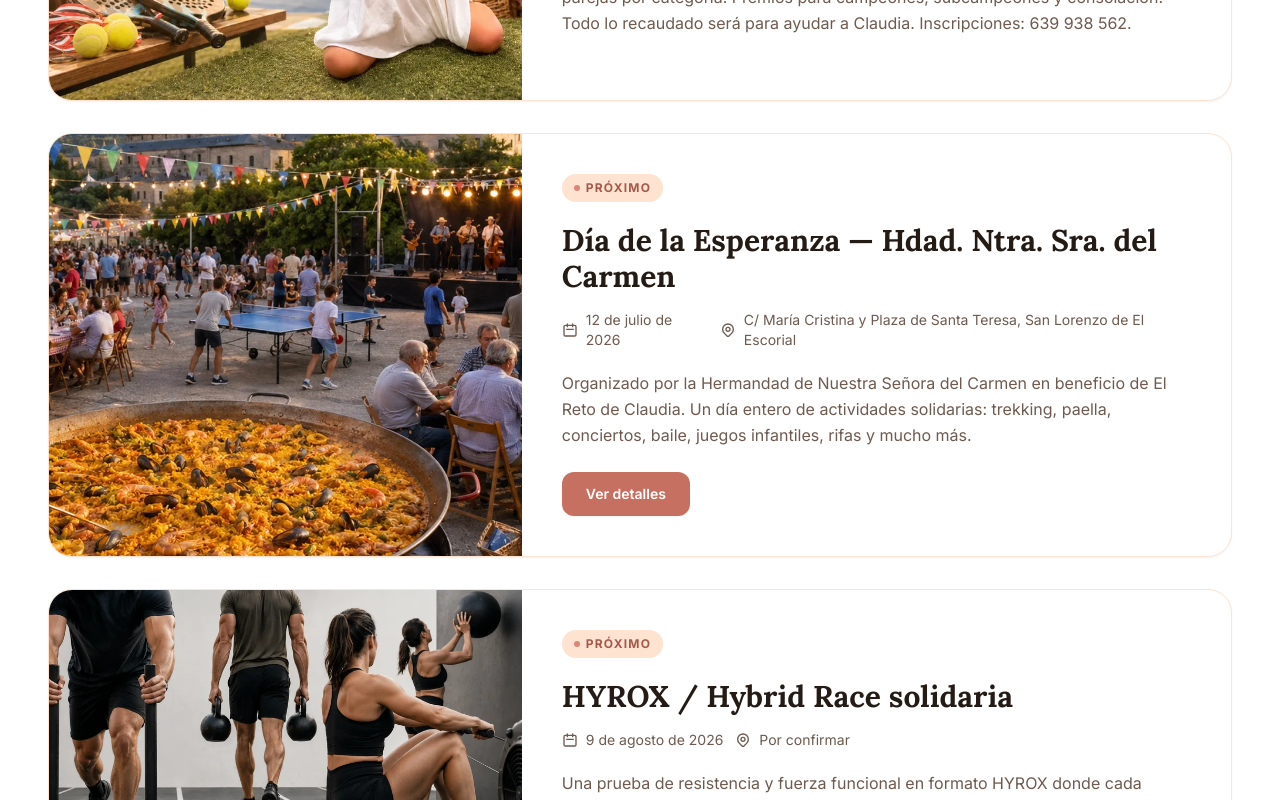
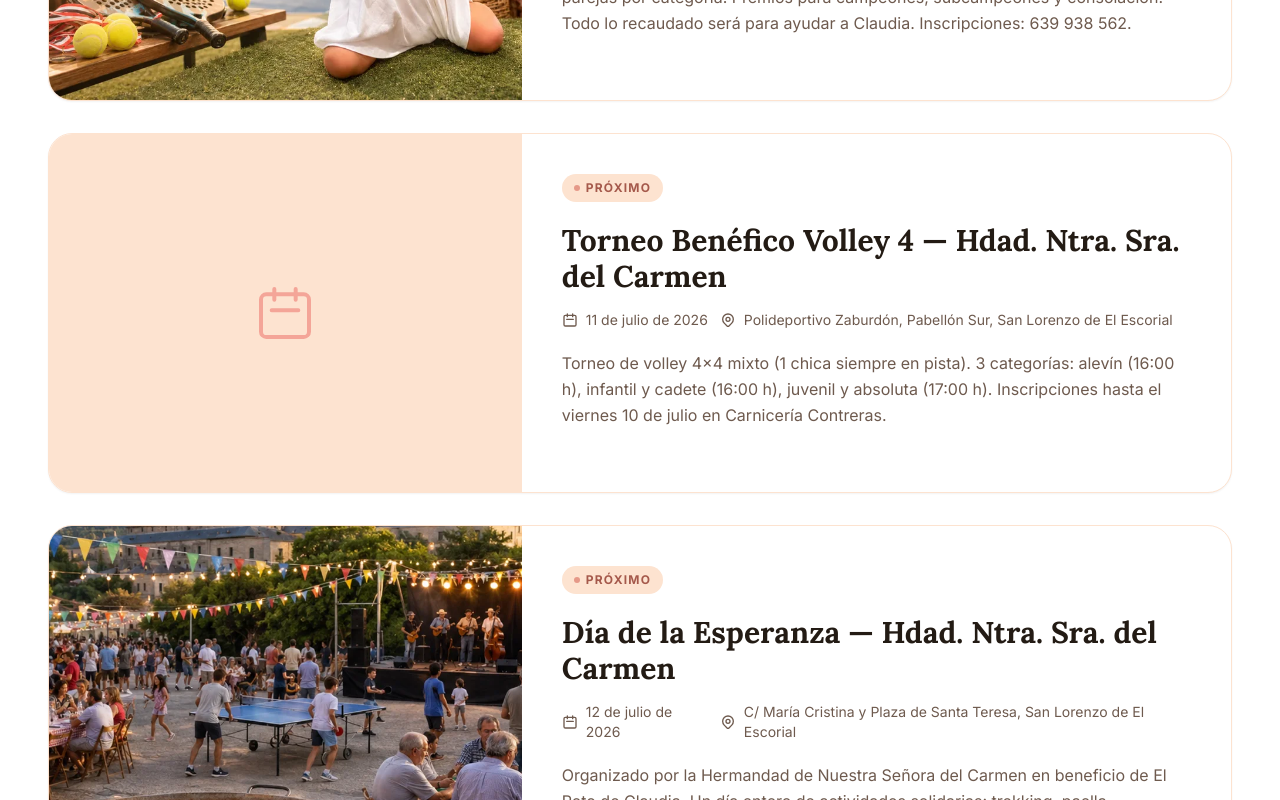
Before and after one commit to ignaciolavina/elretodeclaudia, a React (Vite) app: page /eventos in a window 1280 px wide. Shown: the part 1180-1980 px from the top of the page. Built offline with nearby package versions, Linux system fonts and the light colour scheme.

Commit message:
feat: add volleyball and football tournaments, update Día de la Esperanza and Carrera pages

```diff
--- a/src/data/events.js
+++ b/src/data/events.js
@@ -82,6 +82,25 @@ export const EVENTS = [
     organizers: [],
   },
   {
+    slug: 'torneo-benefico-volley-2026',
+    title: {
+      es: 'Torneo Benéfico Volley 4 — Hdad. Ntra. Sra. del Carmen',
+      en: 'Charity Volleyball 4 Tournament — Hdad. Ntra. Sra. del Carmen',
+    },
+    date: '2026-07-11',
+    location: 'Polideportivo Zaburdón, Pabellón Sur, San Lorenzo de El Escorial',
+    description: {
+      es: 'Torneo de volley 4x4 mixto (1 chica siempre en pista). 3 categorías: alevín (16:00 h), infantil y cadete (16:00 h), juvenil y absoluta (17:00 h). Inscripciones hasta el viernes 10 de julio en Carnicería Contreras.',
+      en: 'Mixed 4x4 volleyball tournament (1 girl always on court). 3 categories: U10 (4:00 PM), U14 (4:00 PM), U18 and open (5:00 PM). Registration until Friday 10 July at Carnicería Contreras.',
+    },
+    image: null,
+    status: 'upcoming',
+    category: 'solidarity',
+    registerHref: null,
+    infoHref: null,
+    organizers: [],
+  },
+  {
     slug: 'dia-de-la-esperanza-2026',
     title: {
       es: 'Día de la Esperanza — Hdad. Ntra. Sra. del Carmen',
@@ -97,6 +116,25 @@ export const EVENTS = [
     status: 'upcoming',
     category: 'solidarity',
     pageHref: '/eventos/dia-de-la-esperanza-2026',
+    registerHref: null,
+    infoHref: null,
+    organizers: [],
+  },
+  {
+    slug: 'memorial-victor-contreras-cogorro-2026',
+    title: {
+      es: 'Torneo Benéfico Fútbol 3 — Hdad. Ntra. Sra. del Carmen',
+      en: 'Charity Football 3 Tournament — Hdad. Ntra. Sra. del Carmen',
+    },
+    date: '2026-07-18',
+    location: 'Campo de Fútbol La Herrería "José Luis Nogal", San Lorenzo de El Escorial',
+    description: {
+      es: 'XXVI Memorial Víctor Contreras Cogorro. Torneo benéfico de fútbol 3 con 8 categorías: mini chupetines, chupetines, prebenjamín, benjamín, alevín, infantil, veteranos y femenino. Máximo 12 equipos por categoría y 4 jugadores por equipo. Inscripciones gratuitas en Carnicería Contreras.',
+      en: 'XXVI Memorial Víctor Contreras Cogorro. Charity football 3 tournament with 8 categories: mini chupetines, chupetines, pre-U8, U8, U10, U14, veterans and women\'s. Max 12 teams per category and 4 players per team. Free registration at Carnicería Contreras.',
+    },
+    image: null,
+    status: 'upcoming',
+    category: 'solidarity',
     registerHref: null,
     infoHref: null,
     organizers: [],
--- a/src/pages/CarreraSolidaria.jsx
+++ b/src/pages/CarreraSolidaria.jsx
@@ -15,12 +15,14 @@ const PHOTOS = [
 const STATS = {
   es: [
     { value: '1.000', label: 'inscritos' },
-    { value: '17.500 €', label: 'recaudados' },
+    { value: '17.500 €', label: 'recaudados por el evento' },
+    { value: '3.500 €', label: 'recaudados en merchandising' },
     { value: '27 jun', label: '2026' },
   ],
   en: [
     { value: '1,000', label: 'registered' },
-    { value: '€17,500', label: 'raised' },
+    { value: '€17,500', label: 'raised by the event' },
+    { value: '€3,500', label: 'raised from merchandise' },
     { value: '27 Jun', label: '2026' },
   ],
 }
@@ -131,7 +133,7 @@ export default function CarreraSolidaria() {
         {/* Stats */}
         <section className="py-8 bg-white">
           <div className="max-w-4xl mx-auto px-6 lg:px-12">
-            <div className="grid grid-cols-3 gap-4">
+            <div className="grid grid-cols-2 sm:grid-cols-4 gap-4">
               {STATS[lang].map((stat, i) => (
                 <div key={i} className={`text-center p-6 bg-brand-50 rounded-2xl ${fade(`delay-[${(i + 1) * 100}ms]`)}`}>
                   <p className="font-serif text-2xl sm:text-3xl font-bold text-brand-700">{stat.value}</p>
--- a/src/pages/DiaEsperanza.jsx
+++ b/src/pages/DiaEsperanza.jsx
@@ -7,7 +7,7 @@ import { useLanguage } from '../context/LanguageContext'
 const SCHEDULE = {
   es: [
     { time: '08:00', title: 'XVI Abantos Trekking', desc: 'Salida: Convento Carmelitas Descalzas. Llegada: Bar Rincón Andaluz.' },
-    { time: '13:00', title: 'Mural de la Esperanza', desc: 'Con la colaboración de la Escuela Infantil Trébol. Aperitivo Musical a cargo de Charanga Jóvenes Brillantes.' },
+    { time: '13:00', title: 'Mural de la Esperanza', desc: 'Con la colaboración de la Escuela Infantil Trébol. Aperitivo Musical a cargo de Charanga J. Brillantes.' },
     { time: '14:30', title: 'Paella Solidaria', desc: 'Concierto de The Greentones. Rifa benéfica durante el concierto.' },
     { time: '17:30', title: 'Juegos infantiles y tardeo', desc: 'Juegos infantiles con la colaboración de la Asociación Kairas. Tardeo con DJ.' },
     { time: '19:00', title: 'Danza Oriental — Grupo Ayla', desc: 'Rifa benéfica al finalizar la actuación.' },
@@ -16,7 +16,7 @@ const SCHEDULE = {
   ],
   en: [
     { time: '08:00', title: 'XVI Abantos Trekking', desc: 'Start: Convento Carmelitas Descalzas. Finish: Bar Rincón Andaluz.' },
-    { time: '13:00', title: 'Mural of Hope', desc: 'With the collaboration of Escuela Infantil Trébol. Musical appetiser by Charanga Jóvenes Brillantes.' },
+    { time: '13:00', title: 'Mural of Hope', desc: 'With the collaboration of Escuela Infantil Trébol. Musical appetiser by Charanga J. Brillantes.' },
     { time: '14:30', title: 'Charity Paella', desc: 'Concert by The Greentones. Charity raffle during the concert.' },
     { time: '17:30', title: 'Kids\' games & afternoon party', desc: 'Children\'s games with Asociación Kairas. Afternoon party with DJ.' },
     { time: '19:00', title: 'Oriental Dance — Grupo Ayla', desc: 'Charity raffle after the performance.' },
@@ -95,21 +95,8 @@ export default function DiaEsperanza() {
           </div>
         </section>
 
-        {/* Hero image */}
-        <section className="pt-8 bg-white">
-          <div className="max-w-5xl mx-auto px-6 lg:px-12">
-            <div className={`rounded-3xl overflow-hidden shadow-lg ${fade('delay-300')}`}>
-              <img
-                src="/images/events/hdad-ntra-sra-carmen-2026.webp"
-                alt={t.title}
-                className="w-full h-auto object-cover"
-              />
-            </div>
-          </div>
-        </section>
-
         {/* Info cards */}
-        <section className="py-8 bg-white">
+        <section className="pt-8 pb-8 bg-white">
           <div className="max-w-4xl mx-auto px-6 lg:px-12">
             <div className="grid grid-cols-1 sm:grid-cols-2 gap-4">
               <div className="bg-brand-50 rounded-2xl p-6 text-center">
```
